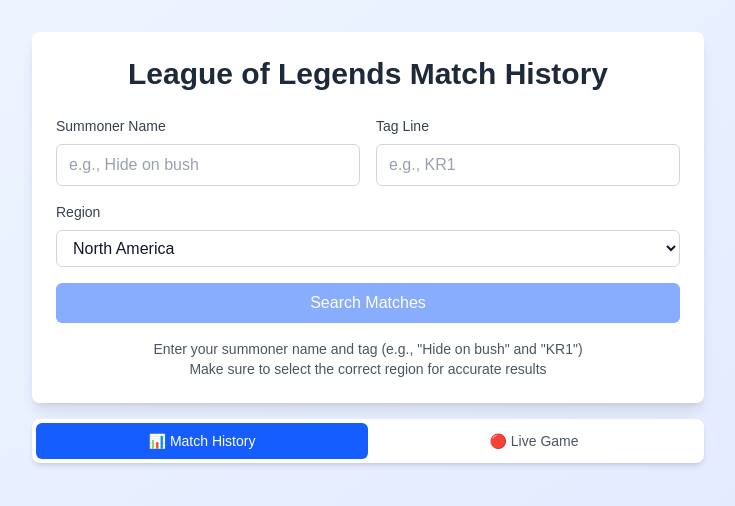
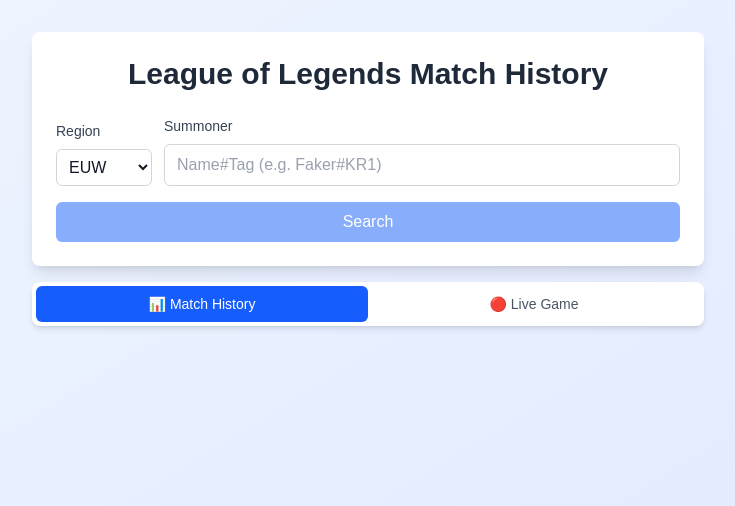
Before and after one commit to CelestialOwl/lol_setup, a Next.js app in the folder client/: page / in a window 1280 px wide. Shown: the top 506 px of the page, without its empty margins (272-1007 px from the left). Built offline with nearby package versions, Linux system fonts and the light colour scheme.

Commit message:
ui improvements: made the search bar more compact and added the rank data to the summoner

```diff
--- a/client/src/app/page.tsx
+++ b/client/src/app/page.tsx
@@ -13,7 +13,7 @@
   const [loading, setLoading] = useState(false);
   // loadingStep drives the spinner message so users see what's happening
   const [loadingStep, setLoadingStep] = useState<"profile" | "matches">("profile");
-  const [currentRegion, setCurrentRegion] = useState<string>("na1");
+  const [currentRegion, setCurrentRegion] = useState<string>("euw1");
   const [error, setError] = useState<string | null>(null);
   const [summonerData, setSummonerData] = useState<SummonerData | null>(null);
   const [liveGameData, setLiveGameData] = useState<LiveGameData | null>(null);
--- a/client/src/components/SearchComponent.tsx
+++ b/client/src/components/SearchComponent.tsx
@@ -9,32 +9,44 @@
 }
 
 export default function SearchComponent({ onSearch, loading }: SearchComponentProps) {
-  const [formData, setFormData] = useState<SearchFormData>({
-    gameName: '',
-    tagLine: '',
-    region: 'na1'
-  });
+  const [searchInput, setSearchInput] = useState('');
+  const [region, setRegion] = useState('euw1');
 
   const handleSubmit = (e: React.FormEvent) => {
     e.preventDefault();
-    if (formData.gameName.trim() && formData.tagLine.trim()) {
-      onSearch(formData);
+    const trimmed = searchInput.trim();
+    if (!trimmed) return;
+
+    let gameName: string;
+    let tagLine: string;
+
+    if (trimmed.includes('#')) {
+      const parts = trimmed.split('#');
+      gameName = parts[0].trim();
+      tagLine = parts.slice(1).join('#').trim();
+    } else {
+      gameName = trimmed;
+      tagLine = region === 'euw1' ? 'EUW' : region === 'na1' ? 'NA1' : region.toUpperCase();
+    }
+
+    if (gameName && tagLine) {
+      onSearch({ gameName, tagLine, region });
     }
   };
 
   const regions = [
-    { value: 'na1', label: 'North America' },
-    { value: 'euw1', label: 'Europe West' },
-    { value: 'eun1', label: 'Europe Nordic & East' },
-    { value: 'kr', label: 'Korea' },
-    { value: 'jp1', label: 'Japan' },
-    { value: 'br1', label: 'Brazil' },
-    { value: 'la1', label: 'Latin America North' },
-    { value: 'la2', label: 'Latin America South' },
-    { value: 'oc1', label: 'Oceania' },
-    { value: 'tr1', label: 'Turkey' },
-    { value: 'ru', label: 'Russia' },
-    { value: 'me1', label: 'Middle East' }
+    { value: 'euw1', label: 'EUW' },
+    { value: 'na1', label: 'NA' },
+    { value: 'eun1', label: 'EUNE' },
+    { value: 'kr', label: 'KR' },
+    { value: 'jp1', label: 'JP' },
+    { value: 'br1', label: 'BR' },
+    { value: 'la1', label: 'LAN' },
+    { value: 'la2', label: 'LAS' },
+    { value: 'oc1', label: 'OCE' },
+    { value: 'tr1', label: 'TR' },
+    { value: 'ru', label: 'RU' },
+    { value: 'me1', label: 'ME' }
   ];
 
   return (
@@ -44,60 +56,44 @@
       </h1>
 
       <form onSubmit={handleSubmit} className="space-y-4">
-        <div className="grid grid-cols-1 md:grid-cols-2 gap-4">
-          <div>
-            <label htmlFor="gameName" className="block text-sm font-medium text-gray-700 dark:text-slate-300 mb-2">
-              Summoner Name
+        <div className="flex gap-3 items-end">
+                    <div className="w-24">
+            <label htmlFor="region" className="block text-sm font-medium text-gray-700 dark:text-slate-300 mb-2">
+              Region
+            </label>
+            <select
+              id="region"
+              value={region}
+              onChange={(e) => setRegion(e.target.value)}
+              className="w-full px-2 py-2 border border-gray-300 dark:border-slate-600 rounded-md bg-white dark:bg-slate-800 text-gray-900 dark:text-slate-100 focus:outline-none focus:ring-2 focus:ring-blue-500 focus:border-transparent"
+              disabled={loading}
+            >
+              {regions.map((r) => (
+                <option key={r.value} value={r.value}>
+                  {r.label}
+                </option>
+              ))}
+            </select>
+          </div>
+          <div className="flex-1">
+            <label htmlFor="searchInput" className="block text-sm font-medium text-gray-700 dark:text-slate-300 mb-2">
+              Summoner
             </label>
             <input
               type="text"
-              id="gameName"
-              value={formData.gameName}
-              onChange={(e) => setFormData({ ...formData, gameName: e.target.value })}
-              placeholder="e.g., Hide on bush"
-              className="w-full px-3 py-2 border border-gray-300 dark:border-slate-600 rounded-md bg-white dark:bg-slate-800 text-gray-900 dark:text-slate-100 placeholder-gray-400 dark:placeholder-slate-500 focus:outline-none focus:ring-2 focus:ring-blue-500 focus:border-transparent"
-              disabled={loading}
-            />
-          </div>
-
-          <div>
-            <label htmlFor="tagLine" className="block text-sm font-medium text-gray-700 dark:text-slate-300 mb-2">
-              Tag Line
-            </label>
-            <input
-              type="text"
-              id="tagLine"
-              value={formData.tagLine}
-              onChange={(e) => setFormData({ ...formData, tagLine: e.target.value })}
-              placeholder="e.g., KR1"
+              id="searchInput"
+              value={searchInput}
+              onChange={(e) => setSearchInput(e.target.value)}
+              placeholder="Name#Tag (e.g. Faker#KR1)"
               className="w-full px-3 py-2 border border-gray-300 dark:border-slate-600 rounded-md bg-white dark:bg-slate-800 text-gray-900 dark:text-slate-100 placeholder-gray-400 dark:placeholder-slate-500 focus:outline-none focus:ring-2 focus:ring-blue-500 focus:border-transparent"
               disabled={loading}
             />
           </div>
         </div>
 
-        <div>
-            <label htmlFor="region" className="block text-sm font-medium text-gray-700 dark:text-slate-300 mb-2">
-            Region
-          </label>
-          <select
-            id="region"
-            value={formData.region}
-            onChange={(e) => setFormData({ ...formData, region: e.target.value })}
-            className="w-full px-3 py-2 border border-gray-300 dark:border-slate-600 rounded-md bg-white dark:bg-slate-800 text-gray-900 dark:text-slate-100 focus:outline-none focus:ring-2 focus:ring-blue-500 focus:border-transparent"
-            disabled={loading}
-          >
-            {regions.map((region) => (
-              <option key={region.value} value={region.value}>
-                {region.label}
-              </option>
-            ))}
-          </select>
-        </div>
-
         <button
           type="submit"
-          disabled={loading || !formData.gameName.trim() || !formData.tagLine.trim()}
+          disabled={loading || !searchInput.trim()}
           className="w-full bg-blue-600 text-white py-2 px-4 rounded-md hover:bg-blue-700 focus:outline-none focus:ring-2 focus:ring-blue-500 focus:ring-offset-2 disabled:opacity-50 disabled:cursor-not-allowed transition-colors"
         >
           {loading ? (
@@ -106,15 +102,10 @@
               Searching...
             </div>
           ) : (
-            'Search Matches'
+            'Search'
           )}
         </button>
       </form>
-
-      <div className="mt-4 text-sm text-gray-600 dark:text-slate-400 text-center">
-        <p>Enter your summoner name and tag (e.g., &quot;Hide on bush&quot; and &quot;KR1&quot;)</p>
-        <p>Make sure to select the correct region for accurate results</p>
-      </div>
     </div>
   );
 }
--- a/client/src/components/match-history/MatchCard.tsx
+++ b/client/src/components/match-history/MatchCard.tsx
@@ -133,11 +133,6 @@
         </div>
 
         <div className="space-y-2 lg:col-span-3">
-          <div className="flex items-center justify-between">
-            <h4 className="text-sm font-semibold uppercase tracking-wide text-slate-500 dark:text-slate-400">
-              Allies
-            </h4>
-          </div>
           <div className="space-y-2">
             {match.allies.map((participant) => (
               <RosterRow
@@ -150,11 +145,6 @@
         </div>
 
         <div className="space-y-2 lg:col-span-3">
-          <div className="flex items-center justify-between">
-            <h4 className="text-sm font-semibold uppercase tracking-wide text-slate-500">
-              Enemies
-            </h4>
-          </div>
           <div className="space-y-2">
             {match.enemies.map((participant) => (
               <RosterRow
--- a/client/src/components/match-history/RosterRow.tsx
+++ b/client/src/components/match-history/RosterRow.tsx
@@ -36,6 +36,9 @@
           <div className="flex items-center gap-1">
             <span className="truncate text-sm font-medium text-slate-800 dark:text-slate-100">
               {participant.gameName}
+              {participant.tagLine && (
+                <span className="text-slate-400 dark:text-slate-500">#{participant.tagLine}</span>
+              )}
             </span>
             {participant.isPlayer ? (
               <span className="rounded-full bg-blue-100 dark:bg-blue-900/40 px-1.5 py-0.5 text-[10px] font-semibold uppercase tracking-wide text-blue-700 dark:text-blue-300">
```
Also changed, not shown: client/src/components/MatchHistory.tsx (+91 -7 lines), 2 other files (tests, documents, lock files or other folders).
